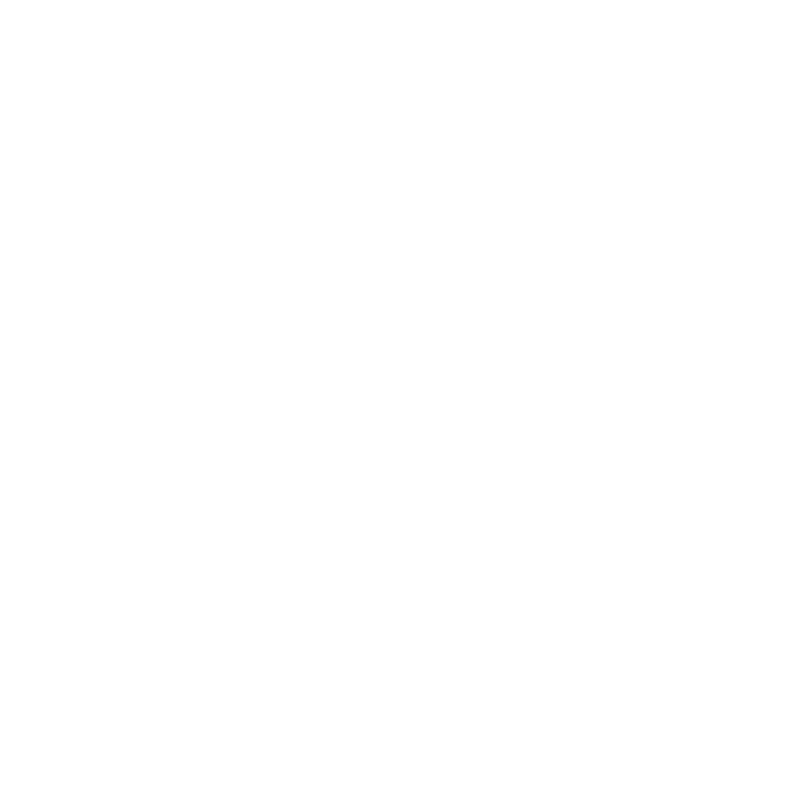
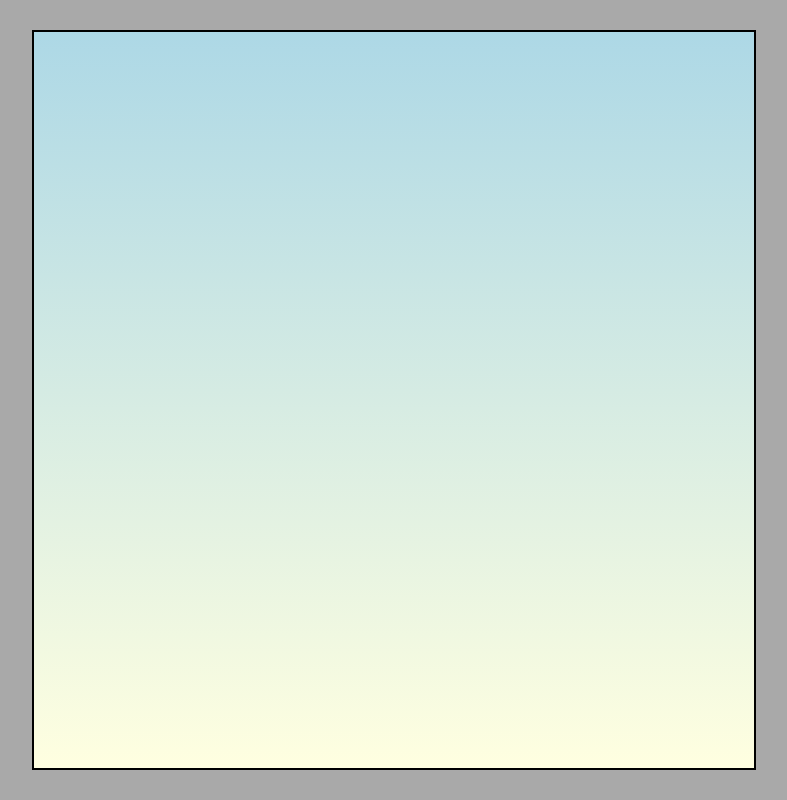
Before and after one commit to Ghazi-Khan/vanilla-js-projects, a plain HTML site: page snake-game/index.html in a window 1280 px wide. Shown: the whole page, without its empty margins (246-1033 px from the left). Drawn offline with Linux system fonts and the light colour scheme.

Commit message:
Added basic css style

```diff
--- a/snake-game/index.html
+++ b/snake-game/index.html
@@ -13,6 +13,11 @@
 
   <body>
 
+    <div class="container">
+      <div class="board"></div>
+    </div>
+
+
     <!-- js script -->
     <script src="index.js"></script>
   </body>
--- a/snake-game/style.css
+++ b/snake-game/style.css
@@ -0,0 +1,35 @@
+* {
+  padding: 0;
+  margin: 0;
+}
+
+.container {
+  background-color: darkgrey;
+  min-height: 100vh;
+  display: flex;
+  justify-content: center;
+  align-items: center;
+}
+
+.board {
+  background: linear-gradient(lightblue, lightyellow);
+  width: 90vmin;
+  height: 92vmin;
+  border: 2px solid black;
+
+  display: grid;
+  grid-template-rows: repeat(18, 1fr);
+  grid-template-columns: repeat(18, 1fr);
+}
+
+.snake-head {
+
+}
+
+.snake-body {
+
+}
+
+.food {
+
+}
```
